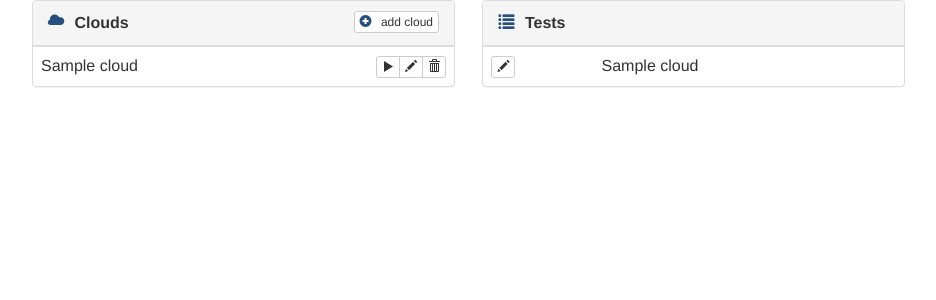
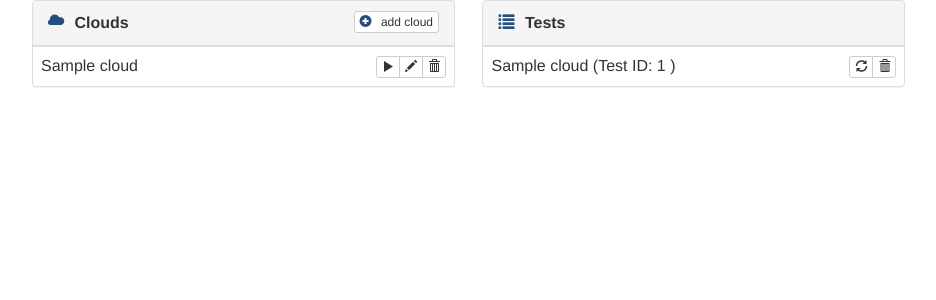
Before and after one commit to openstack-archive/refstack, a Python web app: template refstack/templates/home.html in a window 1280 px wide. Shown: the part 100-400 px from the top of the page, without its empty margins (185-1121 px from the left). Run offline with Jinja, Linux system fonts and the light colour scheme; the template is opened without the code that fills it: most values are stand-ins (such as "Sample title", 1, 10 or a date in 2020); some libraries are stand-ins or nearby versions.

Commit message:
Display existing tests on the web page.
Update home.html to display existing tests in the test table.
Based on the original layout of separate Clouds and Tests tables.
The layout look and feel may change later after UX review.

Change-Id: I31e6ed4eef2a5171a2e22846b03c44896d189ede
Partially-implements: blueprint update-test-status

```diff
--- a/refstack/templates/home.html
+++ b/refstack/templates/home.html
@@ -10,12 +10,10 @@
                         style="float: right;">
                 <span class="glyphicon glyphicon-plus-sign"></span> add cloud
             </button>
-
         </div>
         <table class="table">
             {% for cloud in clouds %}
                 <tr>
-
                     <td>
                         {{ cloud.label }}
                     </td>
@@ -57,15 +55,45 @@
             <span class="glyphicon glyphicon-list"></span> Tests
         </div>
         <table class="table">
-            {% for test in tests %}
+            {% for cloud in clouds %}
+                {% for test in cloud.tests %}
                     <tr>
                         <td>
-                        <button type="button" class="btn btn-default btn-xs"><span class="glyphicon glyphicon-pencil"></span></button>
+                            {{ cloud.label }} (Test ID: {{ test.id }} )
                         </td>
-                    <td>
-                        {{ test.cloud.label }}
+                        <td align="right">
+                            <div class="btn-group">
+                                {% if test.finished %}
+                                    <button type="button"
+                                            class="btn btn-default btn-xs"
+                                            rel="tooltip"
+                                            title="Show Report"
+                                            data-placement="top"
+                                            onclick="window.location='/show-report/{{ test.id }}'">
+                                        <span class="glyphicon glyphicon-file"></span>
+                                    </button>
+                                {% else %}
+                                    <button type="button"
+                                            class="btn btn-default btn-xs"
+                                            rel="tooltip"
+                                            title="Test In Progress..."
+                                            data-placement="top"
+                                            onclick="window.location='/show-status/{{ test.id }}'">
+                                        <span class="glyphicon glyphicon-refresh"></span>
+                                    </button>
+                                {% endif %}
+                                <button type="button"
+                                        class="btn btn-default btn-xs"
+                                        rel="tooltip"
+                                        title="Delete Test"
+                                        data-placement="top"
+                                        onclick="confirm_delete_test('{{ test.id }}','{{ cloud.label}}')">
+                                    <span class="glyphicon glyphicon-trash"></span>
+                                </button>
+                            </div>
                         </td>
                     </tr>
+                {% endfor %}
             {% endfor %}
         </table>
     </div>
@@ -73,19 +101,22 @@
     <script type="text/javascript">
         $(function () {
             $("[rel='tooltip']").tooltip({container:'body'});
-
-
-
         }
-
-
         );
         function confirm_delete_cloud(cloud_id,label)
         {
             var r=confirm("Are you sure you want to delete " + label + "?");
             if (r==true)
             {
-                window.location='/delete-cloud/'+cloud_id;
+                window.location='/delete-cloud/' + cloud_id;
+            }
+        }
+        function confirm_delete_test(test_id,label)
+        {
+            var r=confirm("Are you sure you want to delete test " + test_id + " of " + label + "?");
+            if (r==true)
+            {
+                window.location='/delete-test/' + test_id;
             }
         }
     </script>
```
Lines whose indentation alone changed are shown as unchanged.
